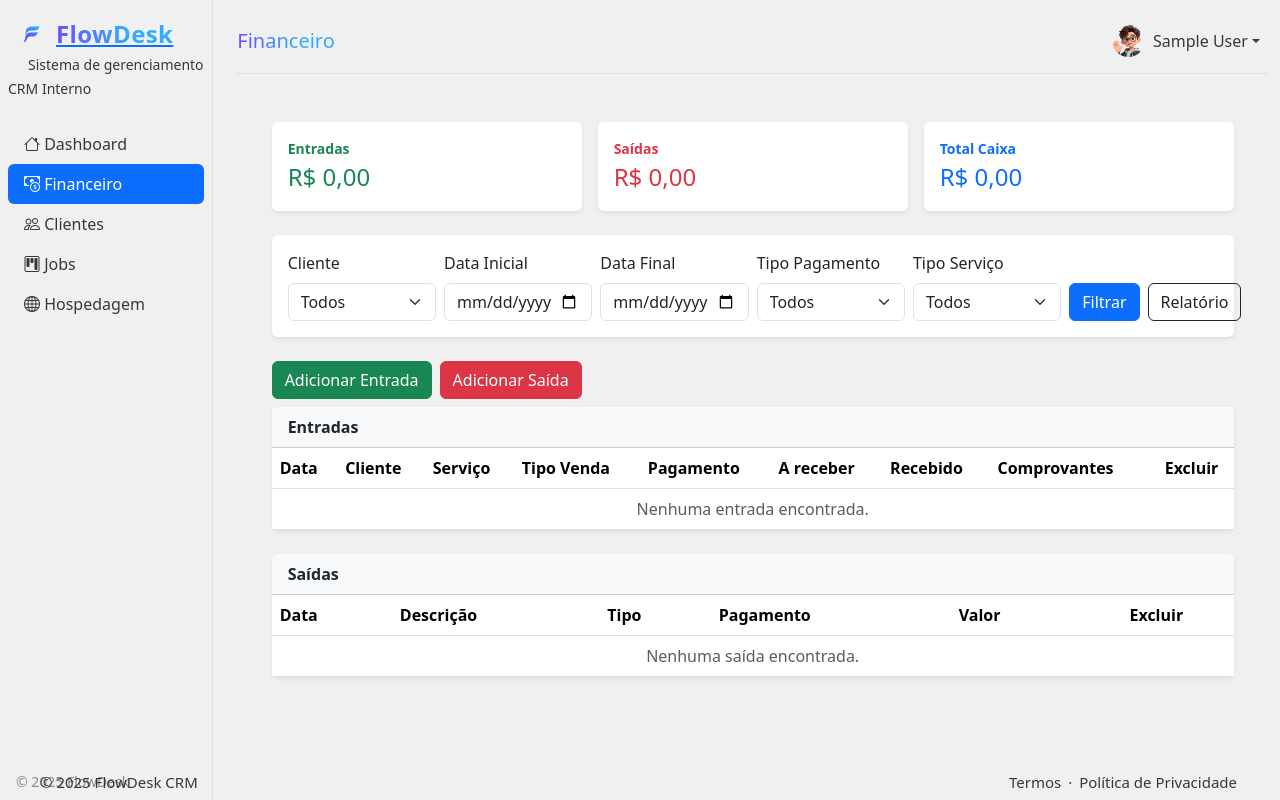
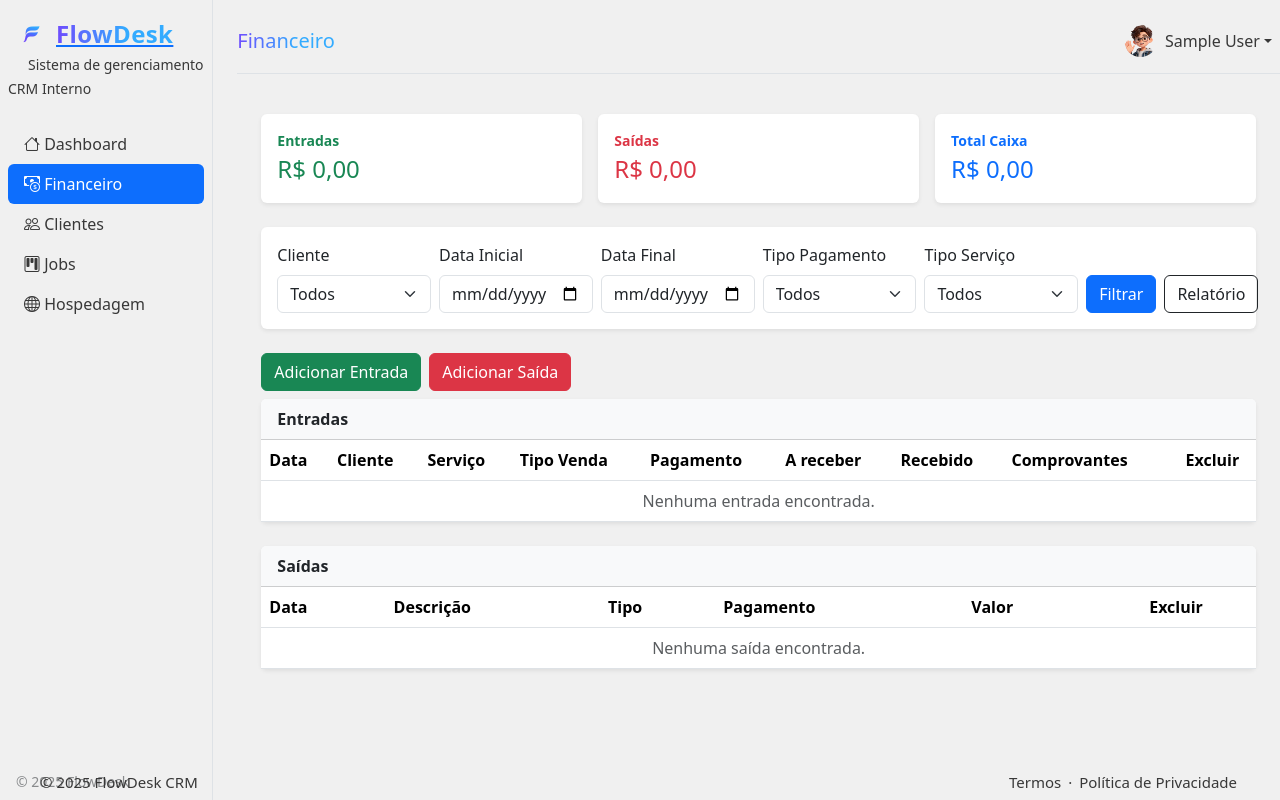
Before and after one commit to ribeir0dev/CRM, a PHP site: the page made by modules/dashboard.php in a window 1280 px wide. Run offline with PHP 8.4, Linux system fonts and the light colour scheme; the visitor is signed in with stand-in values (Sample User, id 1); data that the repository does not hold is empty.

Commit message:
Add files via upload

```diff
--- a/assets/css/dashboard.css
+++ b/assets/css/dashboard.css
@@ -1,3 +1,29 @@
+.clientes-main {
+  margin-left: 0;
+  margin-right: 0;
+  width: 100% !important;
+  max-width: none !important;
+  box-sizing: border-box;
+}
+.table-responsive {
+  width: 100% !important;
+}
+.table {
+  width: 100% !important;
+  margin-bottom: 0;
+  background: #fff;
+  border-radius: 8px;
+}
+/* Tira qualquer centralização herdada */
+body, html, .col, .main-content, .container, .content-module {
+  margin: 0 !important;
+  padding: 0 !important;
+  max-width: none !important;
+}
+
+
+
+
 .bg-dash{
     background: #f0f0f0;
 }
@@ -32,6 +58,17 @@
 .profile-drop a{display:block;color:#6f6bef;padding:8px 17px;text-decoration:none;font-weight:500;font-size:15px;}
 .profile-drop a:hover{background:#f4f4fd;}
 .main-module{min-height:460px;margin-top:8px;}
+
+.financeiro-main, .clientes-page, .main-content-module {
+    margin-left: 0 !important;
+    margin-right: 0 !important;
+    max-width: none !important;
+    width: 100% !important;
+    box-sizing: border-box;
+}
+.table-responsive {
+    width: 100%;
+}
 
 
 /*Navbar*/
--- a/modules/contents/dash_financeiro.php
+++ b/modules/contents/dash_financeiro.php
@@ -4,7 +4,7 @@ error_reporting(E_ALL);
 require_once __DIR__.'/../../includes/config.php';
 require_once __DIR__.'/../../includes/db.php';
 
-// FLASH MESSAGE
+// Flash Message
 $msg = '';
 if (isset($_GET['msg'])) {
     if ($_GET['msg'] === 'entrada_sucesso') $msg = 'Entrada cadastrada com sucesso!';
@@ -13,7 +13,7 @@ if (isset($_GET['msg'])) {
     if ($_GET['msg'] === 'saida_excluida') $msg = 'Saída excluída com sucesso!';
 }
 
-// EXCLUSÃO
+// Exclusão
 if (isset($_GET['del_entrada'])) {
     $id = intval($_GET['del_entrada']);
     $pdo->prepare("DELETE FROM financeiro_entradas WHERE id = ? LIMIT 1")->execute([$id]);
@@ -107,7 +107,7 @@ $clientes = $pdo->query("SELECT id, nome FROM clientes ORDER BY nome")->fetchAll
 $tipos_servico = $pdo->query("SELECT id, nome FROM tipos_servico ORDER BY nome")->fetchAll();
 ?>
 
-<div class="financeiro-main px-0 px-md-4 py-4 mx-auto" style="max-width: 1050px;">
+<div class="financeiro-main pt-3 px-2 px-md-4">
   <!-- Flash Message -->
   <?php if($msg): ?>
     <div id="flashMsg" class="alert alert-success animate__animated animate__fadeInDown" style="max-width:350px;position:relative;z-index:10;">
@@ -310,3 +310,23 @@ if(document.getElementById('flashMsg')){
   }, 2600);
 }
 </script>
+<style>
+.financeiro-main {
+  margin-left: 0;
+  margin-right: 0;
+  width: 100% !important;
+  max-width: none !important;
+  box-sizing: border-box;
+  padding-left: 18px;
+  padding-right: 18px;
+}
+@media (min-width: 991px) {
+  .financeiro-main {
+    padding-left: 32px;
+    padding-right: 32px;
+  }
+}
+.table-responsive, .table {
+  width: 100% !important;
+}
+</style>
```
Also changed, not shown: modules/contents/dash_clientes.php (+18 -15 lines).
